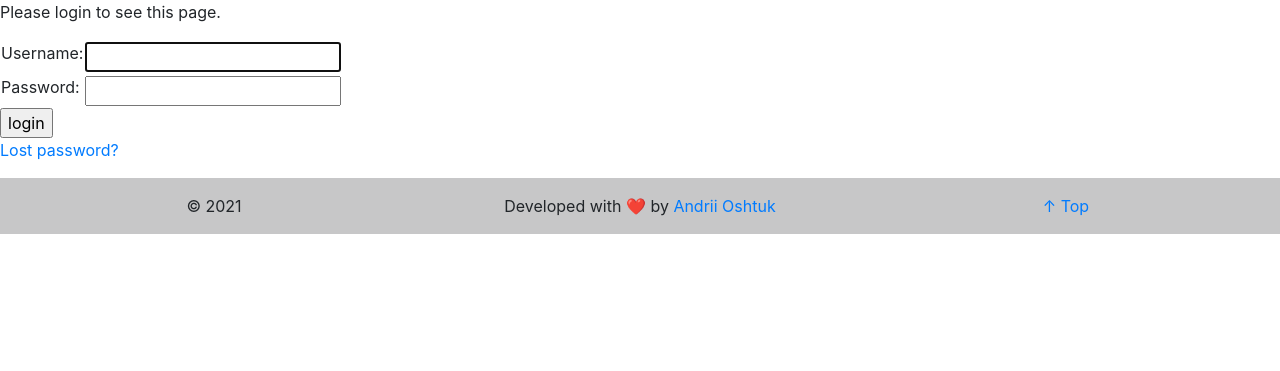
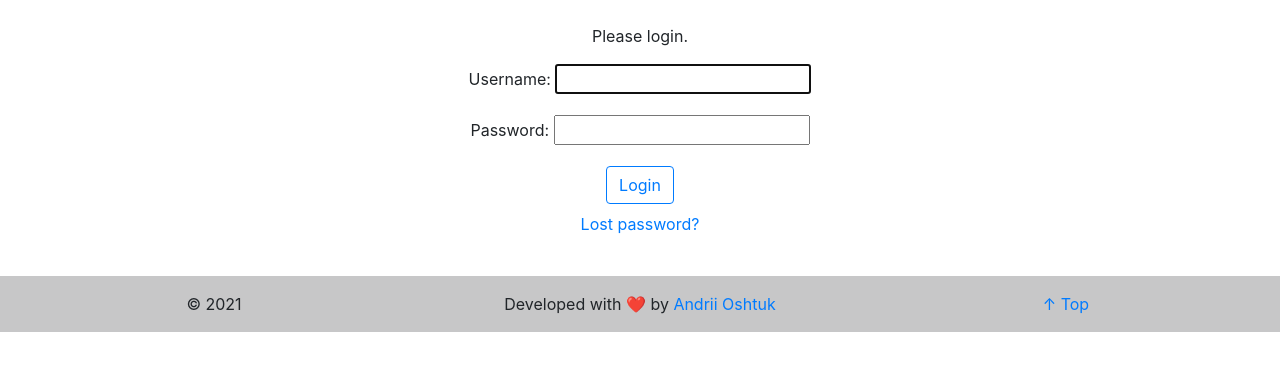
Before and after one commit to AndriiOshtuk/giftme, a Django app: a page that uses templates/base.html in a window 1280 px wide. Shown: the part 56-427 px from the top of the page. Run offline with Django 3.2, Linux system fonts and the light colour scheme; some libraries are stand-ins or nearby versions.

Commit message:
Minor changes

```diff
--- a/templates/base.html
+++ b/templates/base.html
@@ -44,7 +44,7 @@
             <a class="nav-link" href="{% url 'wishlist:user-detail' user.id %}">User: {{ user.get_username }}</a>
           </li>
           <li class="nav-item">
-            <a class="nav-link" href="{% url 'logout'%}?next={{request.path}}">Logout</a>
+            <a class="nav-link" href="{% url 'logout'%}">Logout</a>
           </li>
           {% else %}
           <li class="nav-item">
--- a/templates/registration/login.html
+++ b/templates/registration/login.html
@@ -4,9 +4,12 @@
 
 <!-- Content -->
 {% block content%}
+  <div class="container my-4">
+    <div class="row">
+      <div class="col-lg-12 text-center">
 
         {% if form.errors %}
-    <p>Your username and password didn't match. Please try again.</p>
+          <p class="text-danger">Your username and password didn't match. Please try again.</p>
         {% endif %}
 
         {% if next %}
@@ -14,13 +17,23 @@
             <p>Your account doesn't have access to this page. To proceed,
             please login with an account that has access.</p>
           {% else %}
-      <p>Please login to see this page.</p>
+            <p>Please login.</p>
           {% endif %}
         {% endif %}
 
+        <p class="lead">
         <form method="post" action="{% url 'login' %}">
           {% csrf_token %}
-    <table>
+          <div class="form-group">
+            {{ form.username.label_tag }}
+            {{ form.username }}
+          </div>
+          <div class="form-group">
+            {{ form.password.label_tag }}
+            {{ form.password }}
+          </div>
+
+<!--           <table>
             <tr>
               <td>{{ form.username.label_tag }}</td>
               <td>{{ form.username }}</td>
@@ -29,13 +42,18 @@
               <td>{{ form.password.label_tag }}</td>
               <td>{{ form.password }}</td>
             </tr>
-    </table>
-    <input type="submit" value="login" />
+          </table> -->
+          <input type="submit" value="Login" class="btn btn-outline-primary mb-2"/>
           <input type="hidden" name="next" value="{{ next }}" />
         </form>
 
         {# Assumes you setup the password_reset view in your URLconf #}
         <p><a href="{% url 'password_reset' %}">Lost password?</a></p>
+        </p>
+
+      </div>
+    </div>
+  </div>
 
 {%endblock%}
 <!-- Content -->
```
Lines whose indentation alone changed are shown as unchanged.
